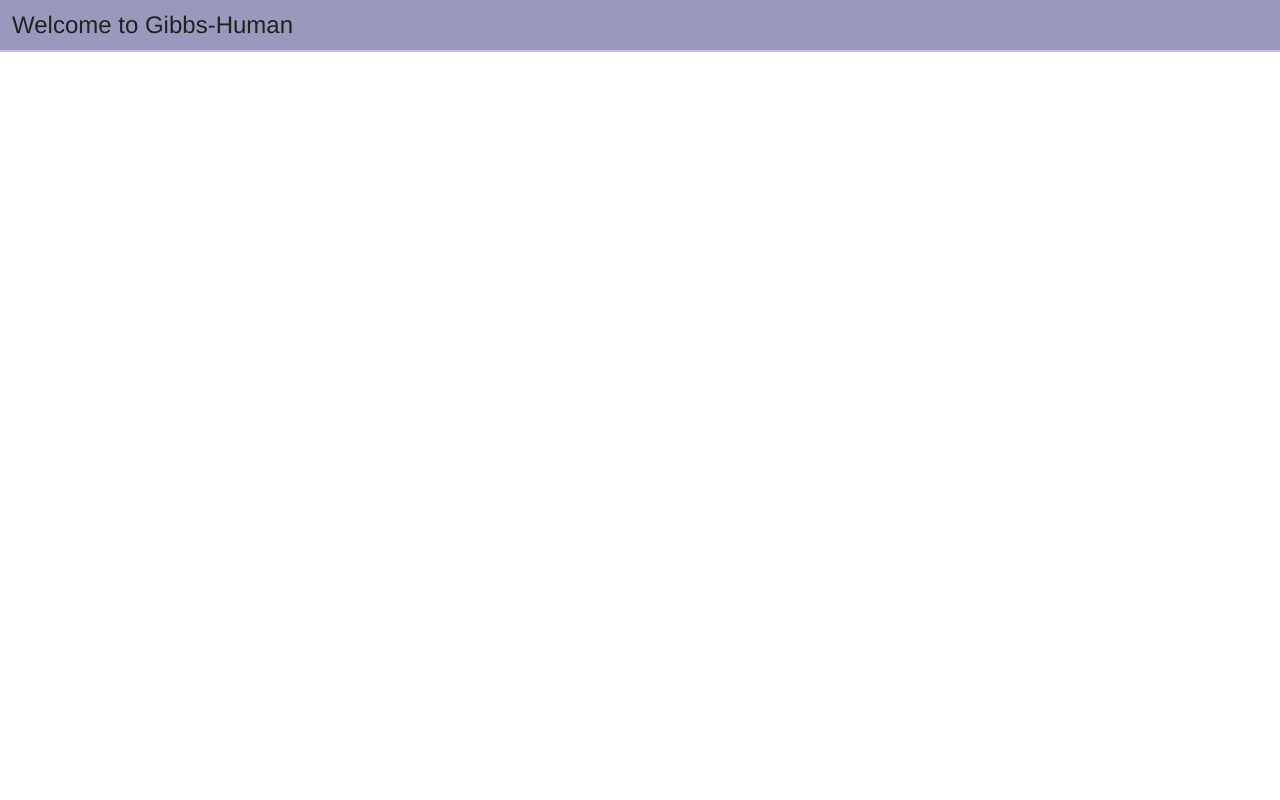
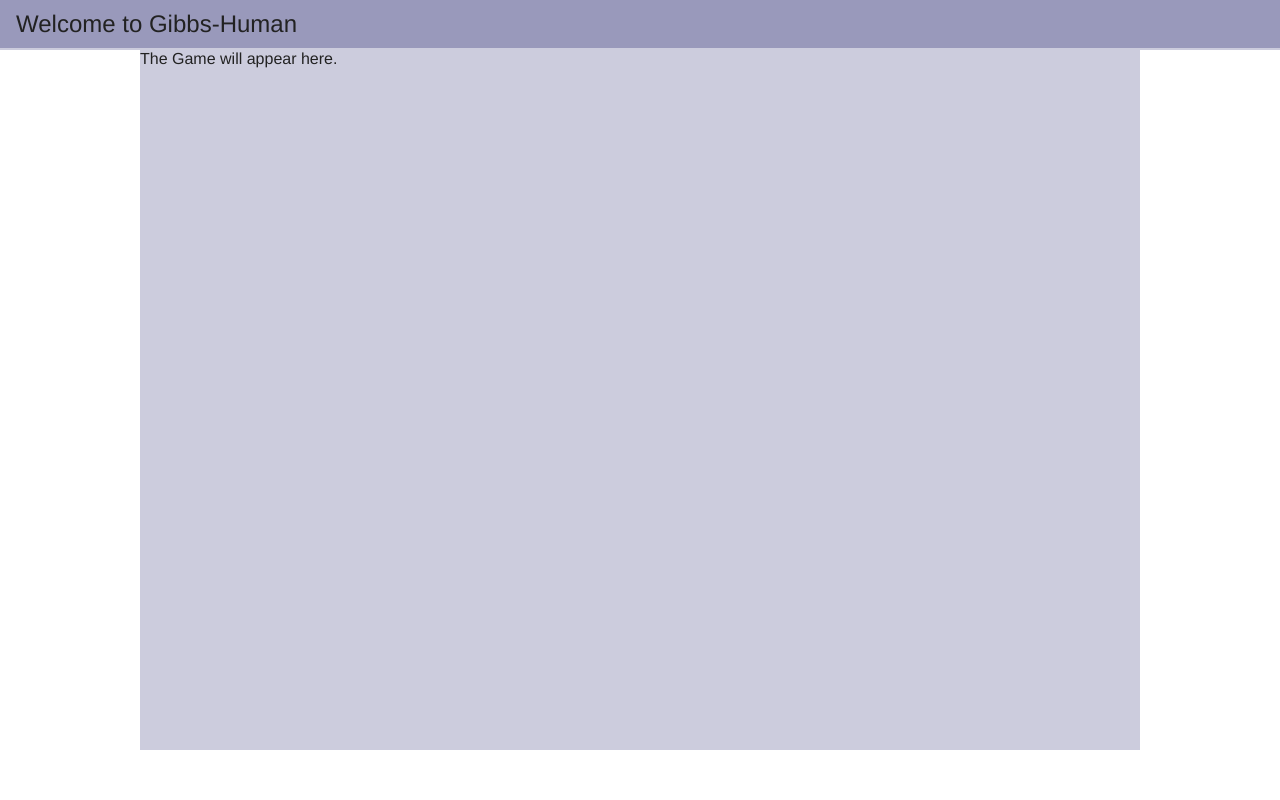
Before and after one commit to tbohlen/human-gibbs, a Flask app: page / in a window 1280 px wide. Run offline with Flask 2, Linux system fonts and the light colour scheme; some libraries are stand-ins or nearby versions.

Commit message:
Adds jquery and properly sized game board

```diff
--- a/web/static/css/style.css
+++ b/web/static/css/style.css
@@ -7,29 +7,30 @@ body {
     margin: 0px;
     border: 0px;
     padding: 0px;
+    background-color: #FFFFFF;
 }
 
 
 /* our classes */
-#container {
-    width: 1000px;
-    margin: auto;
-    background-color: #EEEEEE;
-}
 #top {
     position: absolute;
     top: 0px;
     left: 0px;
-    height: 37px;
+    height: 36px;
     width: 100%;
     background-color: #9999BB;
-    border-bottom: 2px solid #BBBBEE;
-    padding-top: 13px;
-    padding-left: 12px;
+    border-bottom: 2px solid #CCCCDD;
+    padding-top: 12px;
+    padding-left: 16px;
     font-size: 24px;
     line-height: 24px;
 }
 #game {
+    position: relative;
+    top: 50px;
     margin: auto;
-    background-color: #BBBBBB;
+    background-color: #CCCCDD;
+    width: 1000px;
+    height: 700px;
+    margin: auto;
 }
--- a/web/static/js/index.js
+++ b/web/static/js/index.js
@@ -0,0 +1,11 @@
+var MARGIN = 100;
+var TOP_MARGIN = 50;
+var BOTTOM_MARGIN = 50;
+$(document).ready(function() {
+    console.log('Loaded');
+    var pageHeight = document.height;
+    var pageWidth = document.width;
+    var game = $('#game');
+    game.width(pageWidth - (MARGIN * 2))
+        .height(pageHeight - TOP_MARGIN - BOTTOM_MARGIN);
+});
--- a/web/templates/index.html
+++ b/web/templates/index.html
@@ -6,6 +6,7 @@
     <title>Gibbs-Human</title>
 
     <link rel="stylesheet" href="/static/css/style.css" type="text/css" media="screen" charset="utf-8"/>
+    <script src="//ajax.googleapis.com/ajax/libs/jquery/1.8.3/jquery.min.js"></script>
     <script src="/static/js/index.js" type="text/javascript" charset="utf-8"></script>
 
 </head>
```
